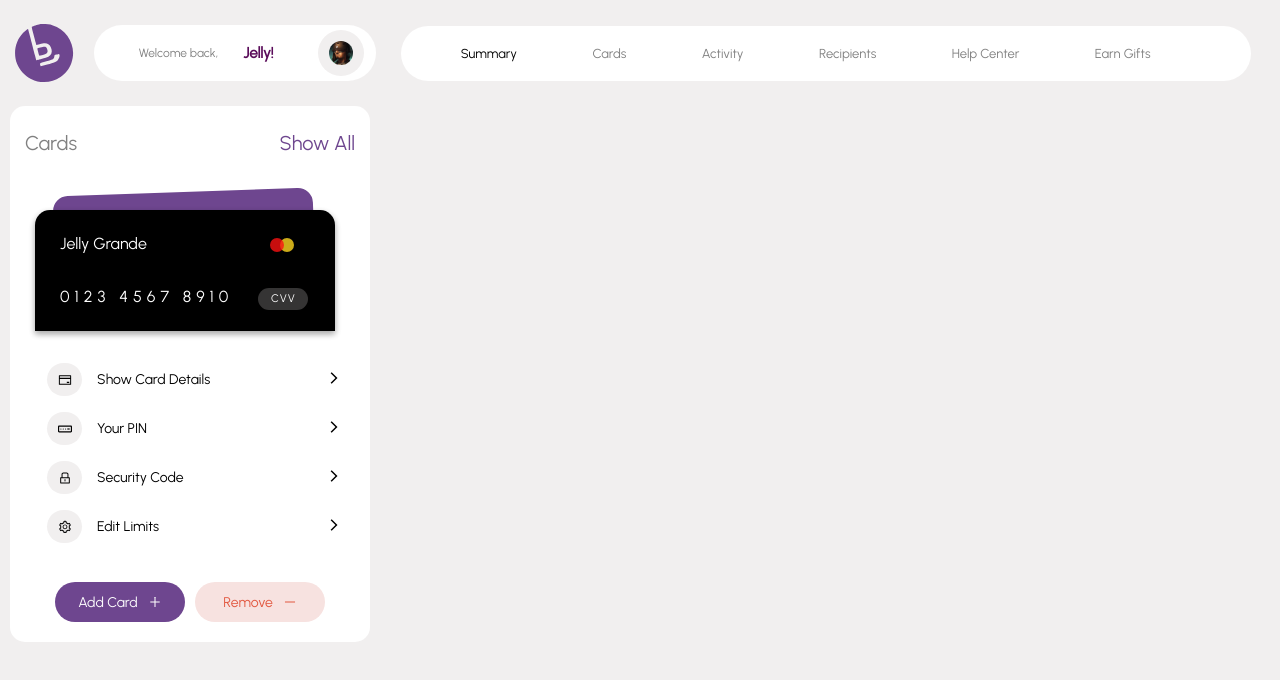
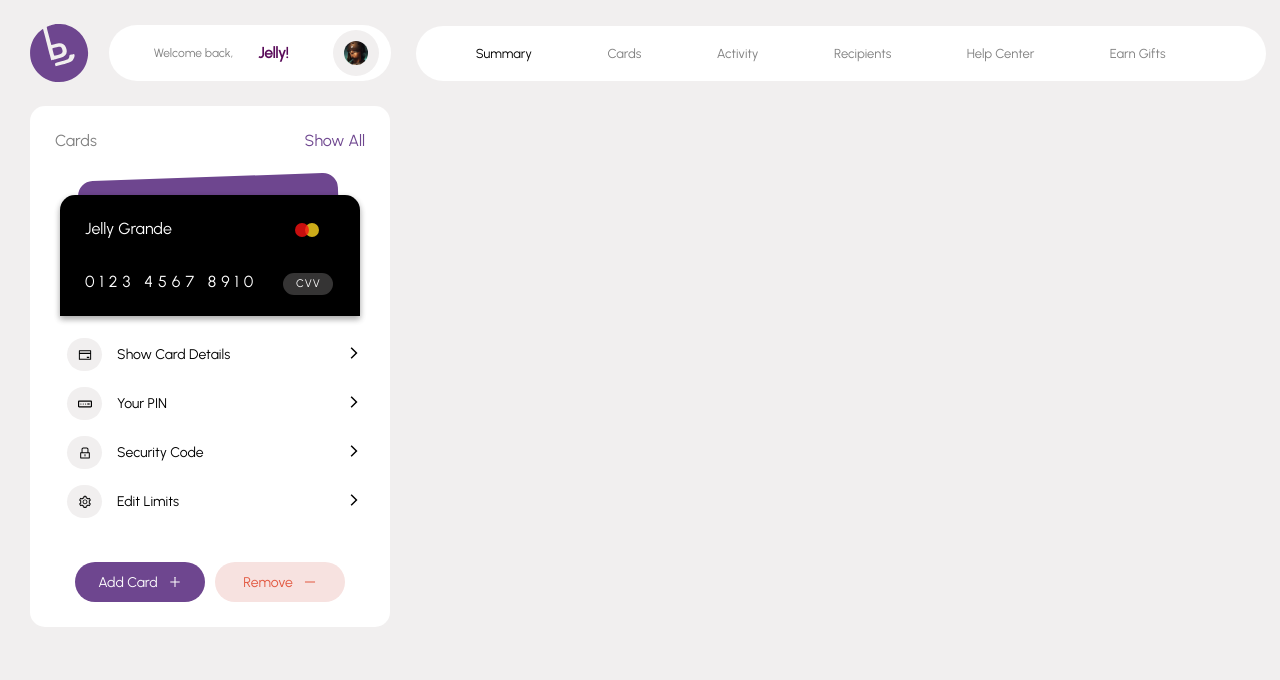
Before and after one commit to Wecpo/React-bank, a React (Vite) app: page / in a window 1280 px wide. Shown: the top 680 px of the page. Built offline with nearby package versions, Linux system fonts and the light colour scheme.

Commit message:
fixed some styles

```diff
--- a/src/assets/styles/index.scss
+++ b/src/assets/styles/index.scss
@@ -9,6 +9,7 @@
 
 .top {
 	margin: 5px;
+	margin-left: 20px;
 	padding: 5px;
 	display: inline-flex;
 	align-items: center;
@@ -19,7 +20,7 @@
 	padding: 5px;
 	background-color: #fff;
 	border-radius: 15px;
-	margin-left: 10px;
+	margin-left: 30px;
 	display: block;
 	width: 350px;
 }
--- a/src/components/card-menu/CardMenu.module.scss
+++ b/src/components/card-menu/CardMenu.module.scss
@@ -6,7 +6,7 @@
 
 .header {
 	background-color: #fff;
-	margin-top: 15px;
+	margin: 15px 10px 0 10px;
 	padding: 5px 10px 5px 10px;
 	display: flex;
 	justify-content: space-between;
@@ -14,13 +14,13 @@
 	div:first-child {
 		background-color: #fff;
 		color: gray;
-		font-size: 20px;
+		font-size: 16px;
 	}
 
 	div:last-child {
 		background-color: #fff;
 		color: #6e468f;
-		font-size: 20px;
+		font-size: 16px;
 	}
 }
 
@@ -37,7 +37,8 @@
 }
 
 .addOrRemoveCard {
-	margin-top: 20px;
+	margin-top: 25px;
+	margin-bottom: 5px;
 	background-color: #fff;
 	display: flex;
 	justify-content: center;
--- a/src/components/ui/card/Card.module.scss
+++ b/src/components/ui/card/Card.module.scss
@@ -1,5 +1,5 @@
 .container {
-	margin: 15px;
+	margin: 5px 5px 5px 20px;
 	display: block;
 	justify-content: center;
 	position: relative;
```
